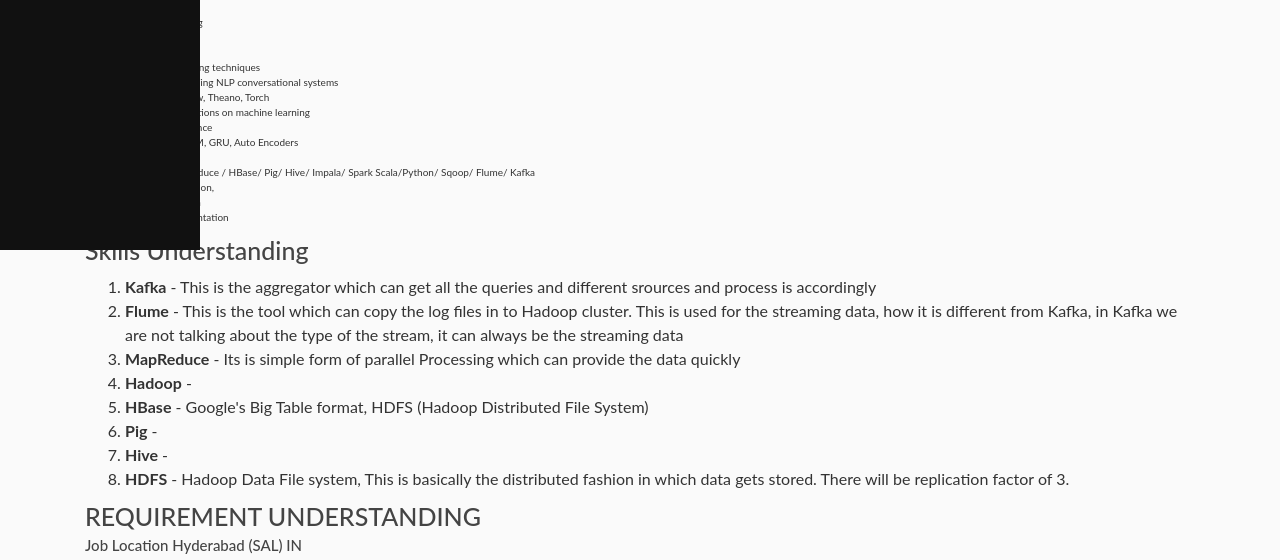
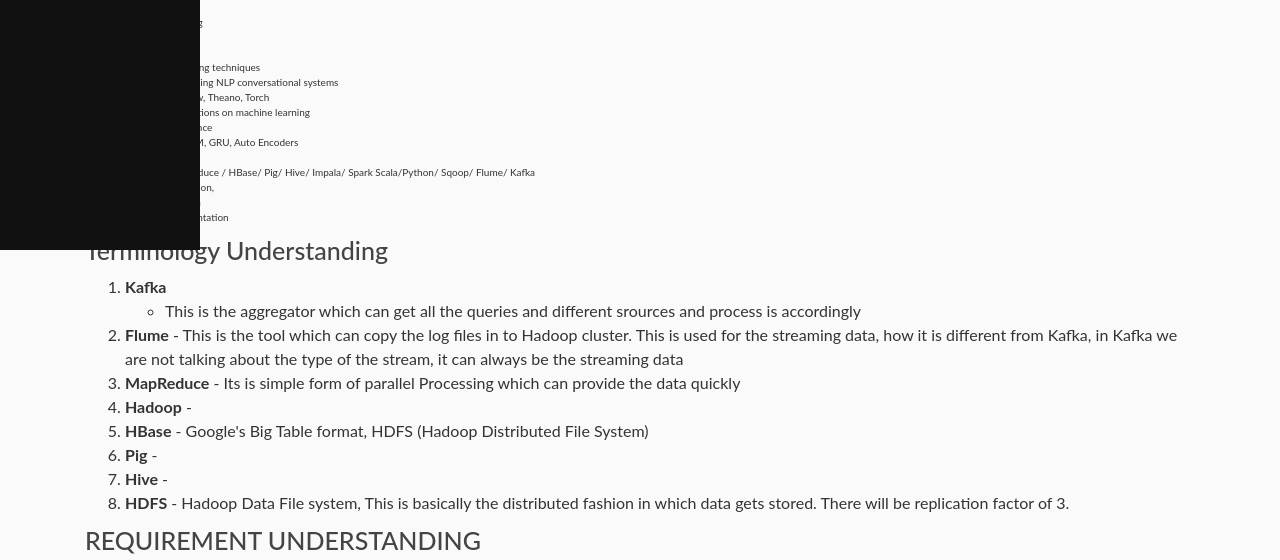
Before and after one commit to viswanath27/thoughtorganizer, a Django app: page /requirementunderstanding/ in a window 1280 px wide. Shown: the part 550-1110 px from the top of the page. Run offline with Django 3.2, Linux system fonts and the light colour scheme; a user stored in the database is signed in; parts of the project's set-up code (start-up, migrations or seed data) failed here and were passed over; some libraries are stand-ins or nearby versions.

Commit message:
Requirement understanding update 5

```diff
--- a/activities/dailyactivities/templates/dailyactivities/requirementunderstanding.html
+++ b/activities/dailyactivities/templates/dailyactivities/requirementunderstanding.html
@@ -59,13 +59,14 @@
 
 
 
-<h1> Skills Understanding </h1>
+<h1> Terminology Understanding </h1>
 <p><font size="3">
 <ol>
 
-<li><b>Kafka</b>     - This is the aggregator which can get all the queries and different srources and process is accordingly </li>
+<li><b>Kafka</b></li>
+<ul><li>This is the aggregator which can get all the queries and different srources and process is accordingly </li></ul>
 <li><b>Flume</b>     - This is the tool which can copy the log files in to Hadoop cluster. This is used for the streaming data, how it is different from Kafka, in Kafka we are not talking about the type of the stream, it can always be the streaming data </li>
-<li><b>MapReduce</b>   - Its is simple form of parallel Processing which can provide the data quickly </li>
+<li><b>MapReduce</b> - Its is simple form of parallel Processing which can provide the data quickly </li>
 <li><b>Hadoop</b>    - </li>
 <li><b>HBase</b>     - Google's Big Table format, HDFS (Hadoop Distributed File System) </li>
 <li><b>Pig</b>     - </li>
```
